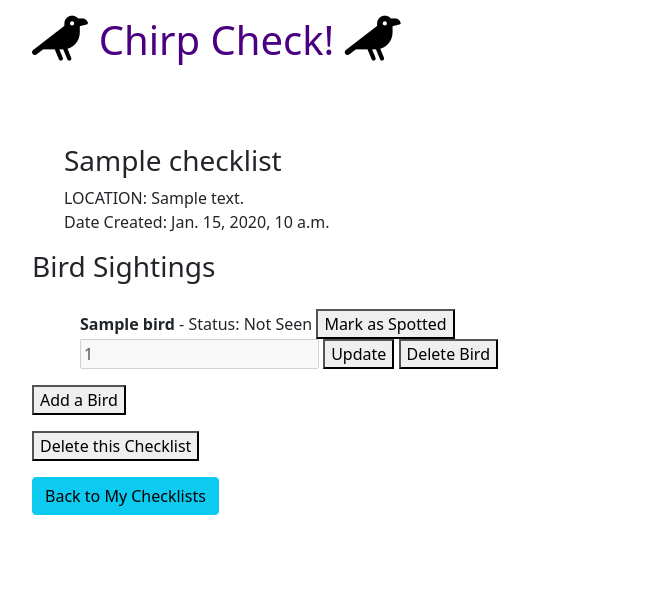
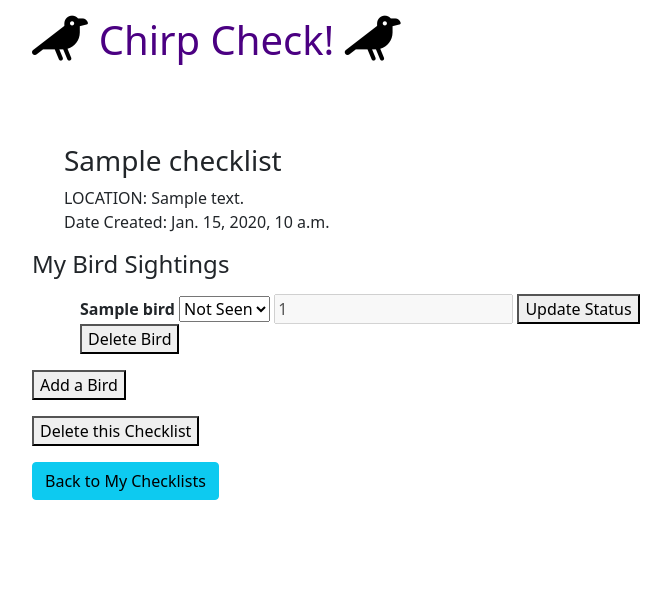
Before and after one commit to SummonerSkies/chirp-check, a Django app: page /chirpcheck/1/ in a window 1280 px wide. Shown: the part 16-625 px from the top of the page, without its empty margins (274-945 px from the left). Run offline with Django 4.2, Linux system fonts and the light colour scheme; tables that the repository leaves empty hold one stand-in row (values such as "Sample post").

Commit message:
Updated add, update and delete functions for bird list on checklist

```diff
--- a/check/templates/check/my_checklist.html
+++ b/check/templates/check/my_checklist.html
@@ -16,41 +16,28 @@
 
 <!-- Loop through the birds in this checklist -->
 <section>
-    <h3>Bird Sightings</h3>
+    <h4>My Bird Sightings</h4>
     <ul>
         {% for bird in checklist.bird_set.all %}
         <li>
             <div class="bird-entry">
                 <strong>{{ bird.bird_name }}</strong>
-                - Status:
-                <span class="status-toggle" id="status-{{ bird.id }}">
-                    {% if bird.status == "Spotted" %}
-                        <span class="spotted">Spotted</span>
-                        <span class="bird-count" id="bird-count-{{ bird.id }}"> ({{ bird.number_seen }})</span>
-                    {% else %}
-                        <span class="not-seen">Not Seen</span>
-                    {% endif %}
-                </span>
 
-                <!-- Add Number Seen field only when Spotted -->
-                <div id="number-seen-{{ bird.id }}" class="number-seen" {% if bird.status == "Not Seen" %}style="display: none;"{% endif %}>
-                    <input type="number" value="{{ bird.number_seen }}" min="0" id="count-input-{{ bird.id }}">
-                </div>
-
-                <!-- Button to toggle bird status -->
-                <button class="toggle-status-btn button-seen" onclick="toggleStatus({{ bird.id }})" id="toggle-btn-{{ bird.id }}">
-                    {% if bird.status == "Spotted" %}
-                        Mark as Not Seen
-                    {% else %}
-                        Mark as Spotted
-                    {% endif %}
-                </button>
-
-                <!-- Form to update the number of birds seen -->
+                <!-- Dropdown for Status and Number Seen -->
                 <form method="POST" action="{% url 'chirpcheck:update_bird' checklist.id bird.id %}" style="display: inline;">
                     {% csrf_token %}
-                    <input type="number" name="number_seen" id="count-input-{{ bird.id }}" value="{{ bird.number_seen }}" min="0" {% if bird.status == "Not Seen" %}disabled{% endif %}>
-                    <button type="submit">Update</button>
+
+                    <!-- Status Dropdown -->
+                    <select name="status" id="status-{{ bird.id }}">
+                        <option value="Not Seen" {% if bird.status == "Not Seen" %}selected{% endif %}>Not Seen</option>
+                        <option value="Spotted" {% if bird.status == "Spotted" %}selected{% endif %}>Spotted</option>
+                    </select>
+
+                    <!-- Number Seen Input -->
+                    <input type="number" name="number_seen" id="number-seen-{{ bird.id }}" value="{{ bird.number_seen }}" min="0" {% if bird.status == "Not Seen" %}disabled{% endif %}>
+
+                    <!-- Update Status Button -->
+                    <button type="submit" class="update-status-btn">Update Status</button>
                 </form>
 
                 <!-- Button to delete bird from checklist -->
--- a/check/views.py
+++ b/check/views.py
@@ -131,7 +131,7 @@ def add_bird(request, checklist_id):
                 request, f'Your bird sighting has been saved for {bird_name}!'
                 )
             return redirect(
-                'chirpcheck:checklist', checklist_id=checklist.id
+                'chirpcheck:checklist', id=checklist.id
                 )
 
     return render(
@@ -144,20 +144,43 @@ def add_bird(request, checklist_id):
 """
 Update the bird 'status' and 'number_seen'
 """
+# def update_bird(request, checklist_id, bird_id):
+#     bird = get_object_or_404(Bird, id=bird_id, check_list_id=checklist_id)
+
+#     if request.method == "POST":
+#         status = request.POST.get('status')
+#         number_seen = request.POST.get('number_seen')
+
+#         bird.status = status
+#         bird.number_seen = number_seen
+#         bird.save()
+
+#         messages.success(request, f'Your sighting of {bird.bird_name} has been updated!')
+#         return redirect('chirpcheck:checklist', id=checklist_id)
+
+#     return redirect('chirpcheck:checklist', id=checklist_id)
+
 def update_bird(request, checklist_id, bird_id):
     bird = get_object_or_404(Bird, id=bird_id, check_list_id=checklist_id)
 
     if request.method == "POST":
+        # Get the status and number_seen from the form submission
         status = request.POST.get('status')
         number_seen = request.POST.get('number_seen')
 
-        bird.status = status
-        bird.number_seen = number_seen
+        # Update bird status and number_seen
+        if status:
+            bird.status = status
+        if number_seen:
+            bird.number_seen = int(number_seen)  # Ensure it's an integer
+
         bird.save()
 
+        # Success message after updating
         messages.success(request, f'Your sighting of {bird.bird_name} has been updated!')
         return redirect('chirpcheck:checklist', id=checklist_id)
 
+    # If not POST (for any other method), just redirect back
     return redirect('chirpcheck:checklist', id=checklist_id)
 
 """
--- a/static/js/script.js
+++ b/static/js/script.js
@@ -1,29 +1,32 @@
 // ADDING BIRD TO EXISTING CHECKLIST
 
-// Function to toggle visibility of the "Number Seen" input based on the status
+// Function to toggle the bird status between "Spotted" and "Not Seen"
 function toggleStatus(birdId) {
-    const statusSpan = document.getElementById('status-' + birdId);
-    const countDiv = document.getElementById('number-seen-' + birdId);
-    const countInput = document.getElementById('count-input-' + birdId);
-    const status = statusSpan.querySelector('span');
+    const statusText = document.getElementById(`status-text-${birdId}`);
+    const countInput = document.getElementById(`count-input-${birdId}`);
+    const numberSeenDiv = document.getElementById(`number-seen-${birdId}`);
+    const toggleButton = document.getElementById(`toggle-btn-${birdId}`);
 
-    // Toggle the status between "Spotted" and "Not Seen"
-    if (status.classList.contains('not-seen')) {
-        // Change to "Spotted"
-        status.classList.remove('not-seen');
-        status.classList.add('spotted');
-        status.innerText = 'Spotted';
-
-        // Show the number_seen input
-        countDiv.style.display = 'block';
+    // Toggle status: If it's "Spotted", mark it as "Not Seen", and vice versa
+    if (statusText.innerText === "Spotted") {
+        // Change status to "Not Seen"
+        statusText.innerText = "Not Seen";
+        numberSeenDiv.style.display = "none";  // Hide number seen field
+        countInput.disabled = true;  // Disable input field
+        toggleButton.innerText = "Mark as Spotted";  // Change button text
     } else {
-        // Change to "Not Seen"
-        status.classList.remove('spotted');
-        status.classList.add('not-seen');
-        status.innerText = 'Not Seen';
-
-        // Hide the number_seen input
-        countDiv.style.display = 'none';
-        countInput.value = 0;  // Reset count
+        // Change status to "Spotted"
+        statusText.innerText = "Spotted";
+        numberSeenDiv.style.display = "block";  // Show number seen field
+        countInput.disabled = false;  // Enable input field
+        toggleButton.innerText = "Mark as Not Seen";  // Change button text
     }
 }
+
+// Event listener for the toggle status button
+document.querySelectorAll('.toggle-status-btn').forEach(button => {
+    button.addEventListener('click', function(event) {
+        const birdId = event.target.id.split('-')[2]; // Extract bird ID from the button's ID
+        toggleStatus(birdId);
+    });
+});
```
